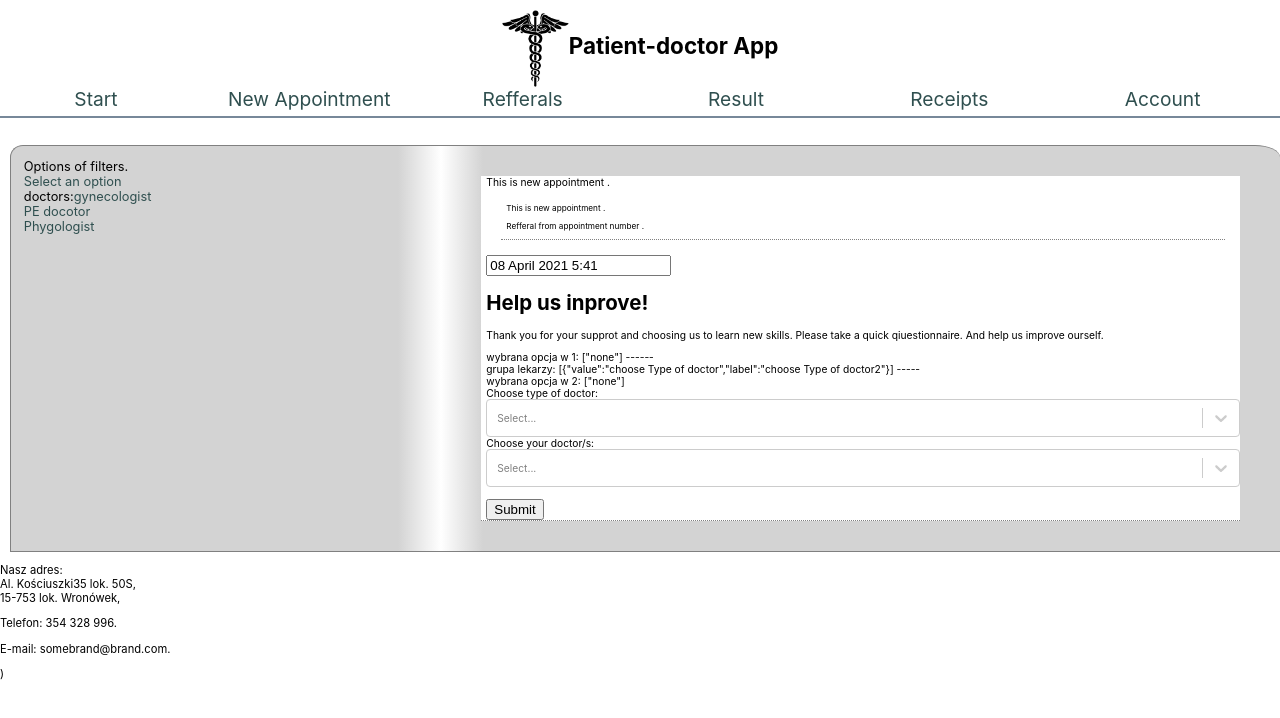
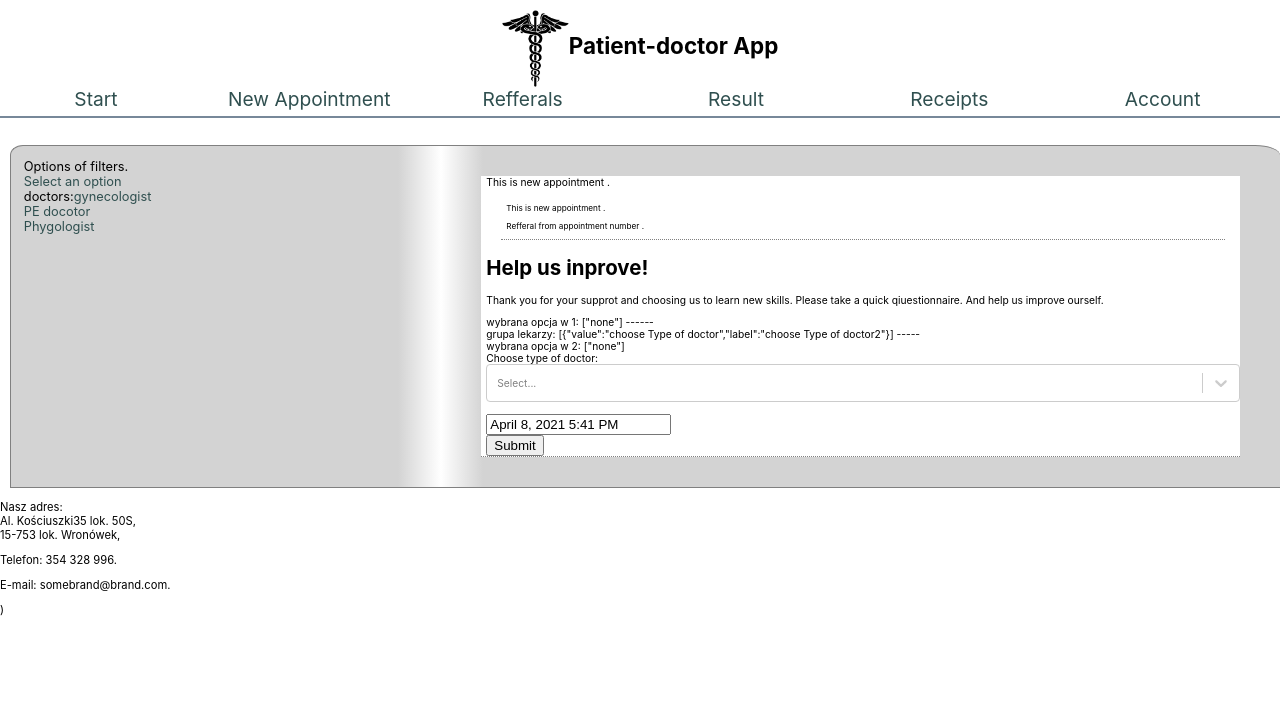
Before and after one commit to elzp/patientMedicalApp, a React (Create React App) app: page /new in a window 1280 px wide. Shown: the top 718 px of the page. Built offline with nearby package versions, Linux system fonts and the light colour scheme.

Commit message:
visibility of 2nd select & fix bug with 2nd select:
not handling undefined||null-add event
argument to handleTypeDoctorSelect fn

```diff
--- a/src/comp/Appointments.tsx
+++ b/src/comp/Appointments.tsx
@@ -12,6 +12,7 @@ function Appointments(props: any ) {
 const [selectedOption, setSelectedOption] = useState(["none"]);
 const [selectedOption2, setSelectedOption2] = useState(["none"]);
 const [startDate, setStartDate] = useState(new Date());
+const [selectNameofDocVis, setVisNameOfDoc] = useState(false);
 
 const newDoctors =
   data.doctors.map(item => {
@@ -24,8 +25,8 @@ const NamesOfDoctors = //prepare data in format {value label}.
     let {option: value, value:label} = item;
     return {value, label};
 });
-
-const [namesOfDoctorsInGroup, setNamesOfDoctorsInGroup] = useState([{value:"choose Type of doctor", label:"choose Type of doctor2"}]);
+const defaultValueDoctorsGroup = [{value:"choose Type of doctor", label:"choose Type of doctor2"}];
+const [namesOfDoctorsInGroup, setNamesOfDoctorsInGroup] = useState(defaultValueDoctorsGroup);
 
 const handleDoctorSelect = (e:  any | null | void ) => {//sets selected value of doctors' type
     setSelectedOption([ e?.label]);
@@ -37,11 +38,12 @@ const handleExactDoctorSelect = (e: any| null | void) => {//sets selected value
   setSelectedOption2([e?.label]);
 };
 
-function handleTypeDoctorSelect(){ //sets array of doctor's names depending on chosen type of doctor
+function  handleTypeDoctorSelect(e:any| null | void){ //asynchronous function
+  //sets array of doctor's names depending on chosen type of doctor
   let newnamesOfDoctorsInGroup =
   data.doctors
   //getting object with value = value2
-    .filter(item => item.value === selectedOption[0])
+    .filter(item => item.value === e?.label || selectedOption[0])
     //retreving array allDoctors
     .map(item=>item.allDoctors);
  let newnamesOfDoctorsInGroup1= newnamesOfDoctorsInGroup[0];
@@ -53,6 +55,15 @@ function handleTypeDoctorSelect(){ //sets array of doctor's names depending on c
       ||namesOfDoctorsInGroup;//fix bug: not handling undefined or null
   setNamesOfDoctorsInGroup(namesOfDoctorsInGroup=> newnamesOfDoctorsInGroup2);
 }
+
+function handleVisOfDocSel (){
+  setVisNameOfDoc(selectNameofDocVis=>
+    {
+      let newselectNameofDocVis = selectNameofDocVis===false ? true:  true;
+      return newselectNameofDocVis
+    })
+}
+
   return (
     <div className="appointment">
 
@@ -60,12 +71,6 @@ function handleTypeDoctorSelect(){ //sets array of doctor's names depending on c
 
          <Appointment noOfAppointment = {value}/>
 
-    <DatePicker selected={startDate} onChange={(date: Date) => {setStartDate(date);}
-    }  showTimeSelect   timeFormat="HH:mm"
-      timeIntervals={20}
-      timeCaption="time"
-      dateFormat="dd MMMM yyyy h:mm"
-    />
     <div id="welcome-section">
 
         <div><h1 id="title">Help us inprove!</h1></div>
@@ -75,7 +80,8 @@ function handleTypeDoctorSelect(){ //sets array of doctor's names depending on c
     </div>
 
 
-    <form id="survey-form" action="/submit-data">
+    <form id="survey-form" //action="/submit-data"
+    >
     wybrana opcja w 1: {JSON.stringify(selectedOption)} ------  <br />
          grupa lekarzy: {JSON.stringify(namesOfDoctorsInGroup)} -----<br />
           wybrana opcja w 2: {JSON.stringify(selectedOption2)}
@@ -93,9 +99,10 @@ function handleTypeDoctorSelect(){ //sets array of doctor's names depending on c
          <Select /*https://stackoverflow.com/questions/43250854/react-select-does-not-show-the-selected-value-in-the-field*/
         options={newDoctors}
         onChange={(e)=>{//https://stackoverflow.com/questions/26069238/call-multiple-functions-onclick-reactjs (multiple action functions)
-          handleDoctorSelect(e);
-          handleTypeDoctorSelect();}
+          handleDoctorSelect(e);//set value of first select
+          handleTypeDoctorSelect(e);} //set array of doctors
         }
+        onMenuClose ={handleVisOfDocSel}
         value={newDoctors.find(function(option) {
           return option.value === selectedOption[0];
         })}
@@ -103,7 +110,8 @@ function handleTypeDoctorSelect(){ //sets array of doctor's names depending on c
       />
     </div>
 
-     <div className="div"> Choose your doctor/s:<br/>
+   { selectNameofDocVis && (
+   <div className="div"> Choose your doctor/s:<br/>
      <Select /*https://stackoverflow.com/questions/43250854/react-select-does-not-show-the-selected-value-in-the-field*/
         options={namesOfDoctorsInGroup}
         onChange={e=>handleExactDoctorSelect(e)}
@@ -112,8 +120,18 @@ function handleTypeDoctorSelect(){ //sets array of doctor's names depending on c
         })}
         label="Single select"
       />
-     </div><br/>
+     </div>
+     )}
 
+
+     <br/>
+     <DatePicker selected={startDate} onChange={(date: Date) => {setStartDate(date);}
+    }  showTimeSelect
+    timeFormat="HH:mm"
+      timeIntervals={15}
+      timeCaption="time"
+      dateFormat="MMMM d, yyyy h:mm aa"
+    />
 
          <div id="button"> <button  id="submit" type="submit">Submit</button></div>
       </form>
```
